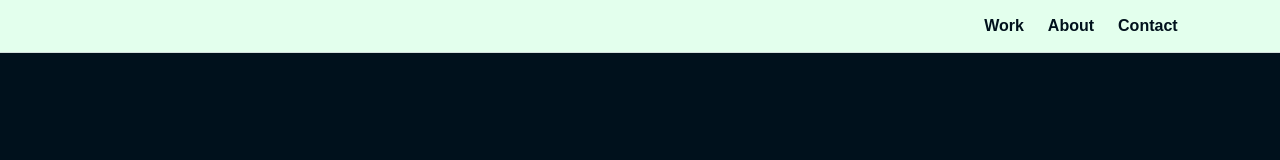
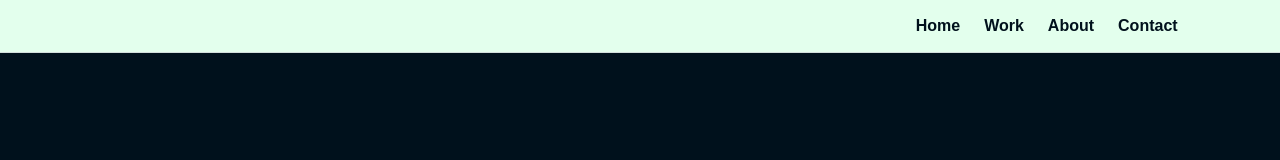
Before and after one commit to J-Ferr/dev-portfolio, a React (Vite) app: page / in a window 1280 px wide. Shown: the top 160 px of the page. Built offline with nearby package versions, Linux system fonts and the light colour scheme.

Commit message:
feat: add Home link to portfolio navigation

```diff
--- a/src/App.css
+++ b/src/App.css
@@ -107,6 +107,7 @@
   outline-offset: 4px;
 }
 
+#home,
 #work,
 #about,
 #contact {
--- a/src/App.jsx
+++ b/src/App.jsx
@@ -22,6 +22,7 @@ function App() {
     <>
       <header className="site-header">
         <nav className="hero-nav" aria-label="Portfolio sections">
+                <a href="#home">Home</a>
                 <a href="#work" onClick={handleWorkClick}>Work</a>
                 <a href="#about">About</a>
                 <a href="#contact">Contact</a>
@@ -29,7 +30,7 @@ function App() {
       </header>
 
       <main>
-        <section className='hero-section'>
+        <section className='hero-section' id="home">
           <div className="hero-text">
             <p className="hero-greeting">HELLO, I'M</p>
             <HeroName />
```
